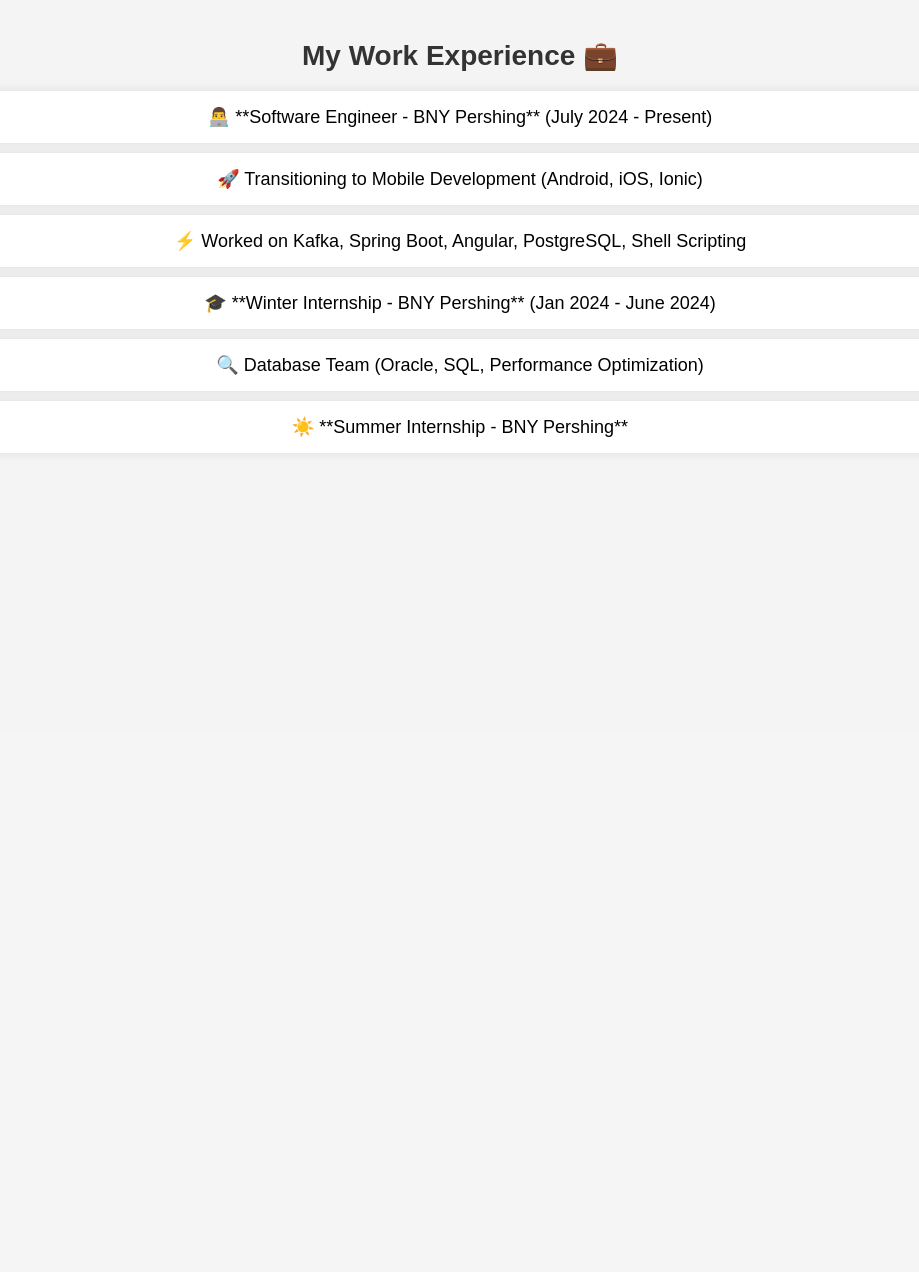
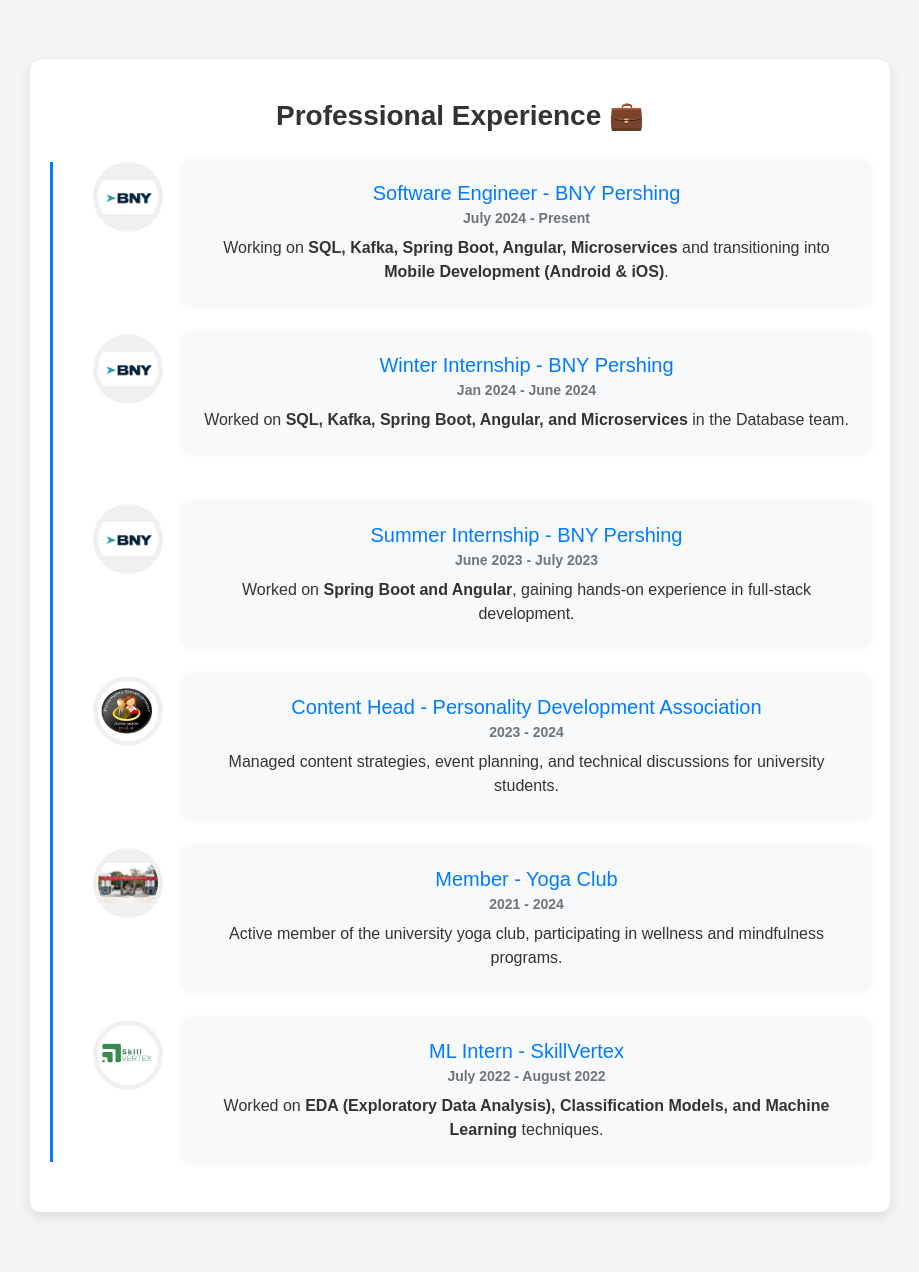
Before and after one commit to Aakasharvind/personal-portfolio, a Flask app: page /experience in a window 1280 px wide. Shown: the part 66-1338 px from the top of the page, without its empty margins (180-1099 px from the left). Before the commit the page ends 503 px from the top, so only its background shows below. Run offline with Flask 3, Linux system fonts and the light colour scheme.

Commit message:
Enahanced experience profile

```diff
--- a/Users/aakas/Downloads/personal-portfolio/static/css/style.css
+++ b/Users/aakas/Downloads/personal-portfolio/static/css/style.css
@@ -361,3 +361,104 @@ ul li {
 .contact-links img:hover {
     transform: scale(1.1);
 }
+
+.experience-container {
+    width: 80%;
+    margin: 40px auto;
+    padding: 20px;
+    background: #ffffff;
+    border-radius: 10px;
+    box-shadow: 0px 4px 12px rgba(0, 0, 0, 0.1);
+}
+
+.experience-container {
+    width: 80%;
+    margin: 40px auto;
+    padding: 20px;
+    background: #ffffff;
+    border-radius: 10px;
+    box-shadow: 0px 4px 12px rgba(0, 0, 0, 0.1);
+}
+
+.experience-container h1 {
+    text-align: center;
+    color: #333;
+    margin-bottom: 30px;
+}
+
+.timeline {
+    position: relative;
+    padding-left: 40px;
+    border-left: 3px solid #007bff;
+}
+
+.timeline-item {
+    display: flex;
+    align-items: flex-start;
+    margin-bottom: 30px;
+    min-height: 140px;
+    transition: transform 0.3s ease, box-shadow 0.3s ease;
+    cursor: pointer;
+}
+
+/* Hover effect added */
+.timeline-item:hover {
+    transform: translateY(-5px);
+    box-shadow: 0px 8px 16px rgba(0, 0, 0, 0.15);
+}
+
+.timeline-logo {
+    flex: 0 0 60px;
+    margin-right: 20px;
+}
+
+.timeline-logo img {
+    width: 60px;
+    height: 60px;
+    object-fit: contain;
+    border-radius: 50%;
+    background: #f0f0f0;
+    padding: 5px;
+}
+
+.timeline-content {
+    flex: 1;
+    background: #f8f9fa;
+    padding: 20px;
+    border-radius: 8px;
+    box-shadow: 0 0 8px rgba(0, 0, 0, 0.08);
+}
+
+.timeline-content h2 {
+    color: #007bff;
+    margin: 0 0 5px 0;
+    font-size: 20px;
+}
+
+.timeline-content h4 {
+    color: #6c757d;
+    margin: 0 0 10px 0;
+    font-size: 14px;
+}
+
+.timeline-content p {
+    color: #333;
+    font-size: 16px;
+    line-height: 1.5;
+    margin: 0;
+}
+
+/* Responsive adjustments */
+@media screen and (max-width: 768px) {
+    .timeline-item {
+        flex-direction: column;
+        align-items: center;
+        text-align: center;
+    }
+    .timeline-logo {
+        margin-bottom: 10px;
+    }
+    .timeline-content {
+        width: 100%;
+    }
+}
--- a/Users/aakas/Downloads/personal-portfolio/templates/experience.html
+++ b/Users/aakas/Downloads/personal-portfolio/templates/experience.html
@@ -3,17 +3,84 @@
 {% block title %}Experience - Portfolio{% endblock %}
 
 {% block content %}
-    <h1>My Work Experience 💼</h1>
-    <ul class="experience-list">
-        <li>👨‍💻 **Software Engineer - BNY Pershing** (July 2024 - Present)</li>
-        <ul>
-            <li>🚀 Transitioning to Mobile Development (Android, iOS, Ionic)</li>
-            <li>⚡ Worked on Kafka, Spring Boot, Angular, PostgreSQL, Shell Scripting</li>
-        </ul>
-        <li>🎓 **Winter Internship - BNY Pershing** (Jan 2024 - June 2024)</li>
-        <ul>
-            <li>🔍 Database Team (Oracle, SQL, Performance Optimization)</li>
-        </ul>
-        <li>☀️ **Summer Internship - BNY Pershing**</li>
-    </ul>
+    <div class="experience-container">
+        <h1>Professional Experience 💼</h1>
+
+        <div class="timeline">
+            <!-- Full-Time Software Engineer -->
+            <div class="timeline-item">
+                <div class="timeline-logo">
+                    <img src="{{ url_for('static', filename='images/bny.png') }}" alt="BNY Pershing Logo">
+                </div>
+                <div class="timeline-content">
+                    <h2>Software Engineer - BNY Pershing</h2>
+                    <h4>July 2024 - Present</h4>
+                    <p>Working on <b>SQL, Kafka, Spring Boot, Angular, Microservices</b> and transitioning into <b>Mobile Development (Android & iOS)</b>.</p>
+                </div>
+            </div>
+
+            <!-- Winter Internship -->
+            <div class="timeline-item">
+                <div class="timeline-logo">
+                    <img src="{{ url_for('static', filename='images/bny.png') }}" alt="BNY Pershing Logo">
+                </div>
+                <div class="timeline-content">
+                    <h2>Winter Internship - BNY Pershing</h2>
+                    <h4>Jan 2024 - June 2024</h4>
+                    <p>Worked on <b>SQL, Kafka, Spring Boot, Angular, and Microservices</b> in the Database team.</p>
+                </div>
+            </div>
+
+            <!-- Summer Internship -->
+            <div class="timeline-item">
+                <div class="timeline-logo">
+                    <img src="{{ url_for('static', filename='images/bny.png') }}" alt="BNY Pershing Logo">
+                </div>
+                <div class="timeline-content">
+                    <h2>Summer Internship - BNY Pershing</h2>
+                    <h4>June 2023 - July 2023</h4>
+                    <p>Worked on <b>Spring Boot and Angular</b>, gaining hands-on experience in full-stack development.</p>
+                </div>
+            </div>
+
+            <!-- Content Head - PDA -->
+            <div class="timeline-item">
+                <div class="timeline-logo">
+                    <img src="{{ url_for('static', filename='images/pda.jpg') }}" alt="Personality Development Association">
+                </div>
+                <div class="timeline-content">
+                    <h2>Content Head - Personality Development Association</h2>
+                    <h4>2023 - 2024</h4>
+                    <p>Managed content strategies, event planning, and technical discussions for university students.</p>
+                </div>
+            </div>
+
+            <!-- Yoga Club -->
+            <div class="timeline-item">
+                <div class="timeline-logo">
+                    <img src="{{ url_for('static', filename='images/yoga.jpg') }}" alt="Yoga Club">
+                </div>
+                <div class="timeline-content">
+                    <h2>Member - Yoga Club</h2>
+                    <h4>2021 - 2024</h4>
+                    <p>Active member of the university yoga club, participating in wellness and mindfulness programs.</p>
+                </div>
+            </div>
+
+            <!-- ML Intern - SkillVertex -->
+            <div class="timeline-item">
+                <div class="timeline-logo">
+                    <img src="{{ url_for('static', filename='images/skillvertex.jpg') }}" alt="SkillVertex Logo">
+                </div>
+                <div class="timeline-content">
+                    <h2>ML Intern - SkillVertex</h2>
+                    <h4>July 2022 - August 2022</h4>
+                    <p>Worked on <b>EDA (Exploratory Data Analysis), Classification Models, and Machine Learning</b> techniques.</p>
+                </div>
+            </div>
+
+        </div>
+    </div>
 {% endblock %}
+
+<script src="{{ url_for('static', filename='js/experience.js') }}"></script>
```
Also changed, not shown: Users/aakas/Downloads/personal-portfolio/static/js/experience.js (added, +11 -0 lines), Users/aakas/Downloads/personal-portfolio/static/images/bny.png (added), Users/aakas/Downloads/personal-portfolio/static/images/pda.jpg (added), Users/aakas/Downloads/personal-portfolio/static/images/skillvertex.jpg (added), Users/aakas/Downloads/personal-portfolio/static/images/yoga.jpg (added).
